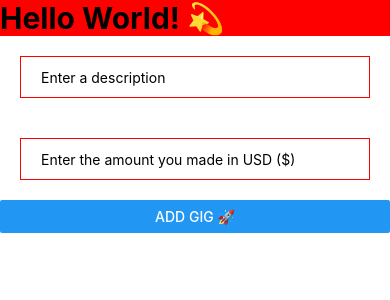
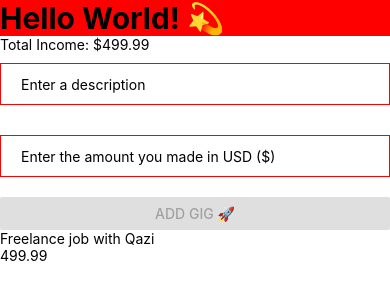
Before and after one commit to gretad711/AwesomeProject, a React Native app: screen / in a window 390 px wide. Shown: the top 300 px of the page. Built offline with nearby package versions, Linux system fonts and the light colour scheme.

Commit message:
total amount for all gigs working

```diff
--- a/App.js
+++ b/App.js
@@ -1,5 +1,5 @@
 import { StatusBar } from 'expo-status-bar';
-import React, { useState } from 'react';
+import React, { useState, useEffect } from 'react';
 import {
   StyleSheet,
   Text,
@@ -14,12 +14,17 @@ import Todo from './Todo';
 const App = () => {
   const [description, setDescription] = useState('');
   const [amount, setAmount] = useState('');
+  const [total, setTotal] = useState(0);
   const [gigs, setGigs] = useState([
     {
       description: 'Freelance job with Qazi',
       amount: 499.99,
     },
   ]);
+
+  useEffect(() => {
+    setTotal(gigs.reduce((total, gig) => total + Number(gig.amount), 0));
+  }, [gigs]);
 
   const addGig = () => {
     setGigs([
@@ -39,10 +44,11 @@ const App = () => {
         <Text style={styles.firstLabel}>Hello World! 💫</Text>
       </View>
 
+      <Text>Total Income: ${total}</Text>
+
       <TextInput
         style={styles.input}
         value={description}
-        keyboardType="numeric"
         placeholder="Enter a description"
         onChangeText={(text) => setDescription(text)}
       />
@@ -54,14 +60,26 @@ const App = () => {
         placeholder="Enter the amount you made in USD ($)"
         onChangeText={(text) => setAmount(text)}
       />
-      <Button onPress={addGig} title="Add Gig 🚀" />
+      <Button
+        disabled={!amount && !description}
+        onPress={addGig}
+        title="Add Gig 🚀"
+      />
+
+      {gigs.map((gig) => (
+        <View>
+          <Text>{gig.description}</Text>
+          <Text>{gig.amount}</Text>
+        </View>
+      ))}
     </SafeAreaView>
   );
 };
 
 const styles = StyleSheet.create({
   input: {
-    margin: 20,
+    marginTop: 10,
+    marginBottom: 20,
     padding: 20,
     height: 40,
     borderColor: 'red',
```
